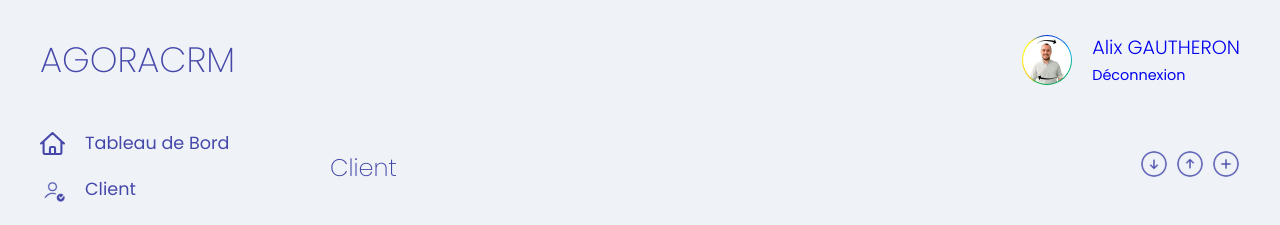
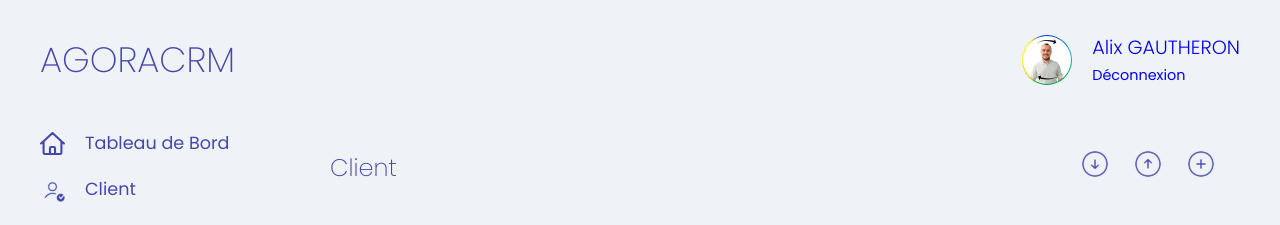
Before and after one commit to TrkSdi/agora_crm, a React (Vite) app in the folder Frontend/: page /customer in a window 1280 px wide. Shown: the top 225 px of the page. Built offline with nearby package versions, Linux system fonts and the light colour scheme.

Commit message:
adding action icon + hover + import feature

```diff
--- a/Frontend/src/components/Action/Action.css
+++ b/Frontend/src/components/Action/Action.css
@@ -6,32 +6,34 @@
 
 .rightSide {
   display: flex;
-  justify-content: flex-end; /* Alignement à droite */
+  justify-content: flex-end;
 }
 
 .rightSide img {
   width: 28px;
   height: 28px;
-  margin-left: 8px;
+  margin-right: 25px;
+}
+
+.actionIcon {
   position: relative;
 }
 
-.rightSide img::after {
-  content: attr(alt);
+[data]:hover::before {
   position: absolute;
-  background-color: rgba(0, 0, 0, 0.7);
-  color: white;
-  padding: 4px 8px;
-  border-radius: 4px;
-  font-size: 14px;
-  white-space: nowrap;
-  z-index: 5;
-  bottom: calc(100% + 4px);
-  left: 50%;
+  display: block;
+  width: auto;
+  height: auto;
+  background-color: var(--bg-color-200-main);
+  color: var(--blue-300-main);
+  border-radius: 5px;
+  content: attr(data);
+  z-index: 2;
+  font-size: 0.9rem;
+  padding: 3px 5px;
+  top: -30px;
+  left: calc(50% - 10px);
   transform: translateX(-50%);
-  visibility: visible;
-  opacity: 1;
-  transition: opacity 0.2s ease;
 }
 
 .rightSide img:hover {
--- a/Frontend/src/components/Action/Action.jsx
+++ b/Frontend/src/components/Action/Action.jsx
@@ -13,9 +13,22 @@ const Action = ({ field }) => {
         <h1>{field}</h1>
       </div>
       <div className="rightSide">
-        <img src={Below} alt="Importer" />
-        <img src={Upward} alt="Exporter" />
-        <img src={Plus} alt="Ajouter" />
+        <div className="actionIcon" data="Importer">
+          <label htmlFor="fileInput">
+            <img src={Below} alt="Importer" />
+          </label>
+          <input id="fileInput" type="file" style={{ display: "none" }} />
+        </div>
+        {/* A REVOIR FONCTION EXPORT */}
+        <div className="actionIcon" data="Exporter">
+          <label htmlFor="exportInput">
+            <img src={Upward} alt="Exporter" />
+          </label>
+          <input id="exportInput" type="file" style={{ display: "none" }} />
+        </div>
+        <div className="actionIcon" data="Ajouter">
+          <img src={Plus} alt="Ajouter" />
+        </div>
       </div>
     </section>
   );
```
